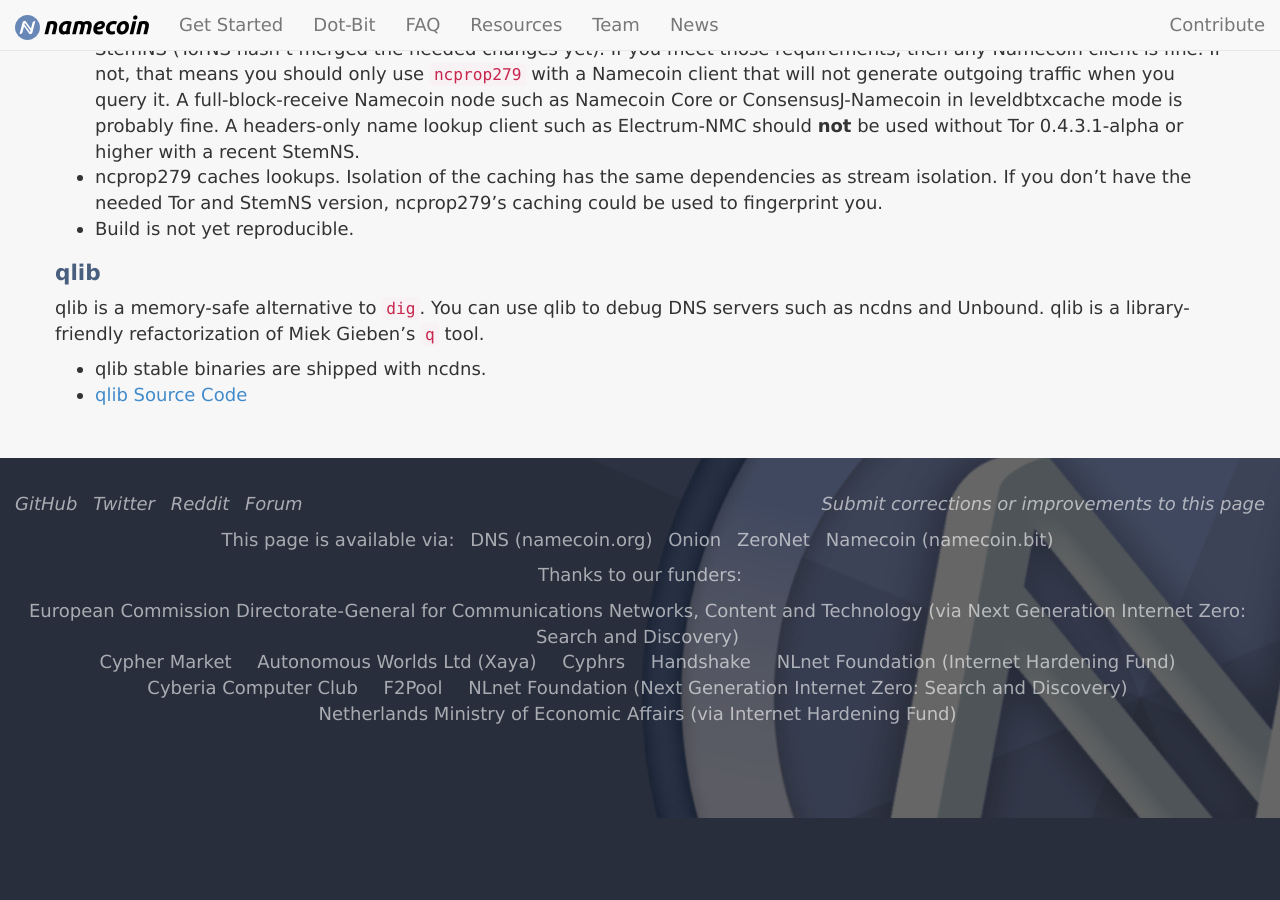
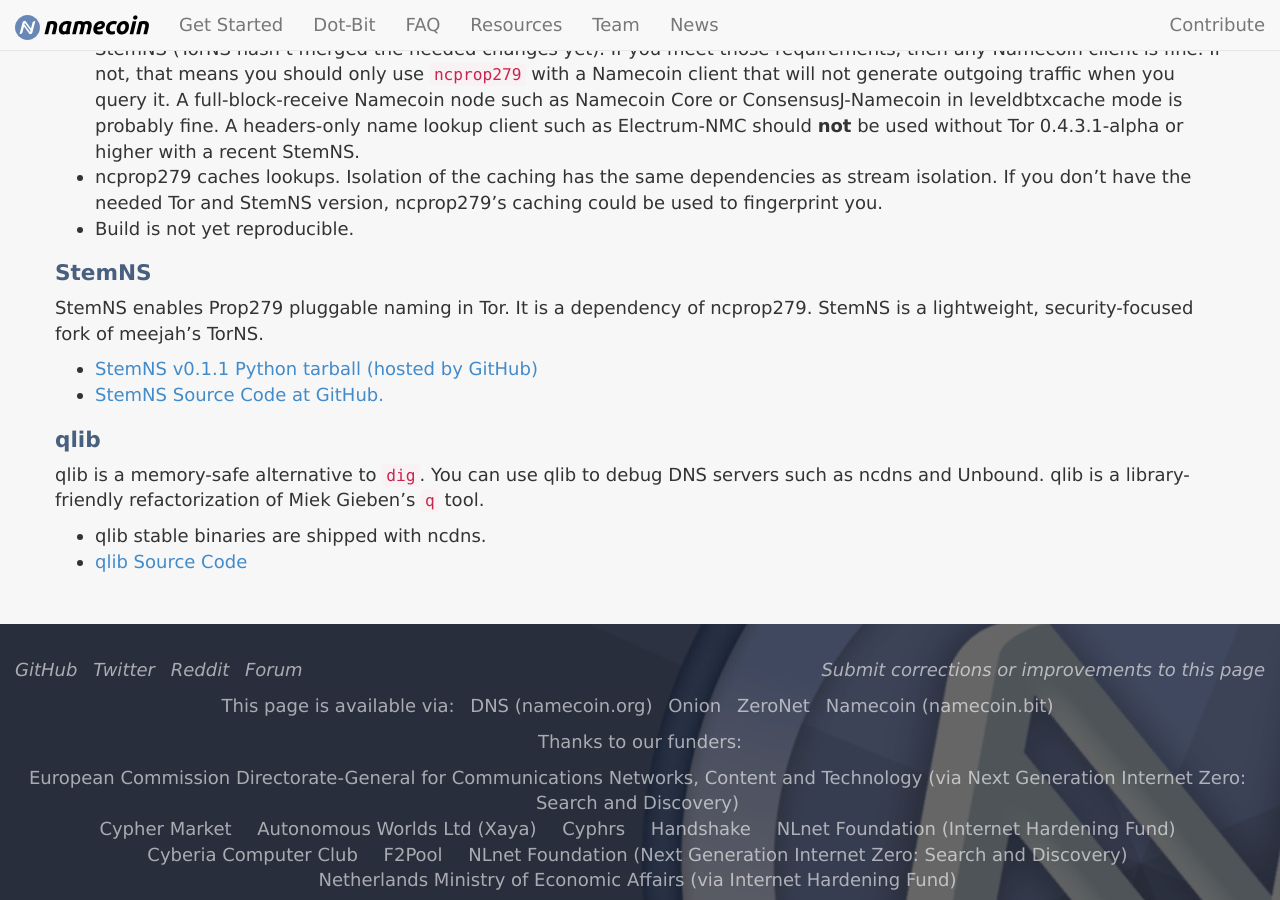
Before and after one commit to JeremyRand/namecoin.org, a Jekyll site: the page built from download/betas/index.md, in a window 1280 px wide and 900 px high, scrolled down 8923 px. Built offline with Jekyll 4.4.1, drawn with Linux system fonts in a browser that asks for light colours; before the commit the page ends 9741 px from its top, so only the background shows below that.

Commit message:
Add StemNS to Beta Downloads page
Refs https://github.com/namecoin/StemNS/pull/16

```diff
--- a/download/betas/index.md
+++ b/download/betas/index.md
@@ -331,6 +331,13 @@ See the [Namecoin Tor resolution documentation]({{ "/docs/tor-resolution" | rela
 * ncprop279 caches lookups.  Isolation of the caching has the same dependencies as stream isolation.  If you don't have the needed Tor and StemNS version, ncprop279's caching could be used to fingerprint you.
 * Build is not yet reproducible.
 
+## StemNS
+
+StemNS enables Prop279 pluggable naming in Tor.  It is a dependency of ncprop279.  StemNS is a lightweight, security-focused fork of meejah's TorNS.
+
+* [StemNS v0.1.1 Python tarball (hosted by GitHub)](https://github.com/namecoin/StemNS/releases/tag/v0.1.1)
+* [StemNS Source Code at GitHub.](https://github.com/namecoin/StemNS)
+
 ## qlib
 
 qlib is a memory-safe alternative to `dig`.  You can use qlib to debug DNS servers such as ncdns and Unbound.  qlib is a library-friendly refactorization of Miek Gieben's `q` tool.
```
